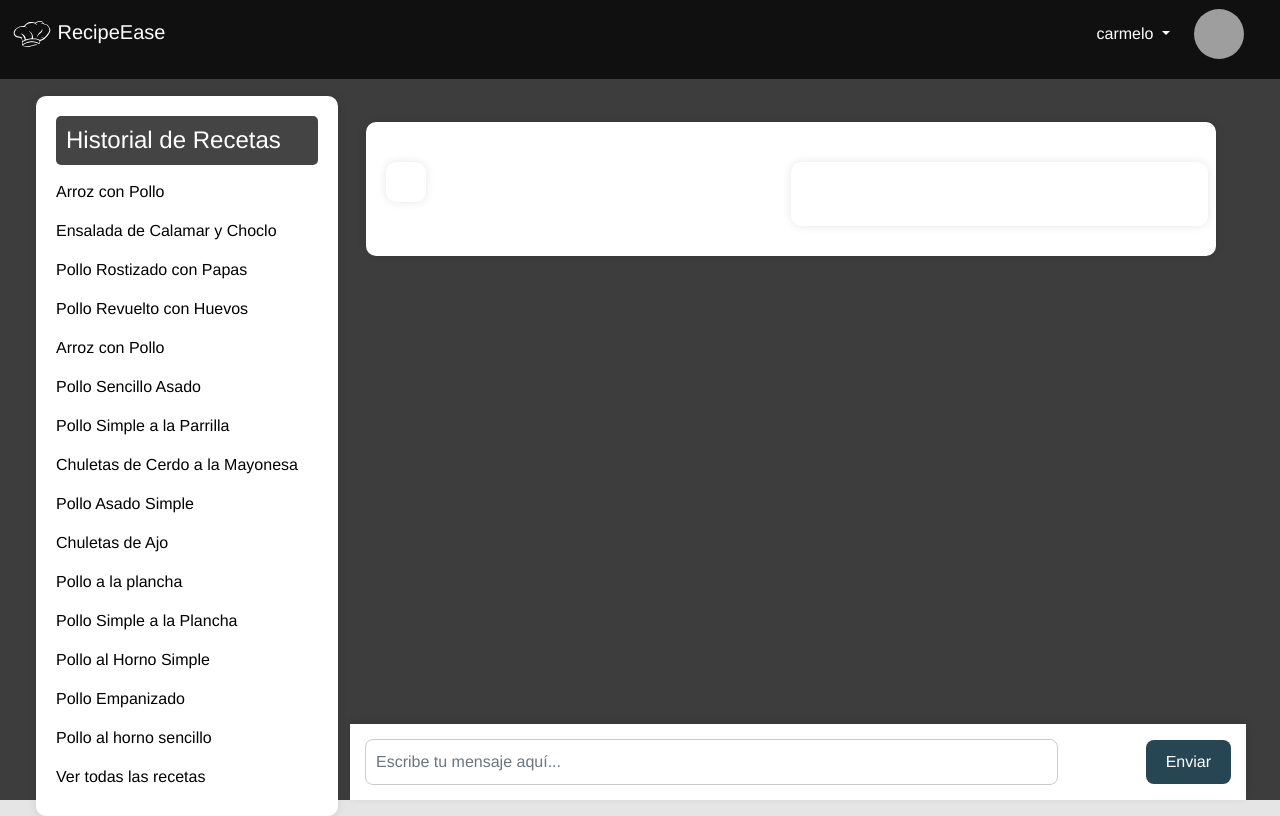
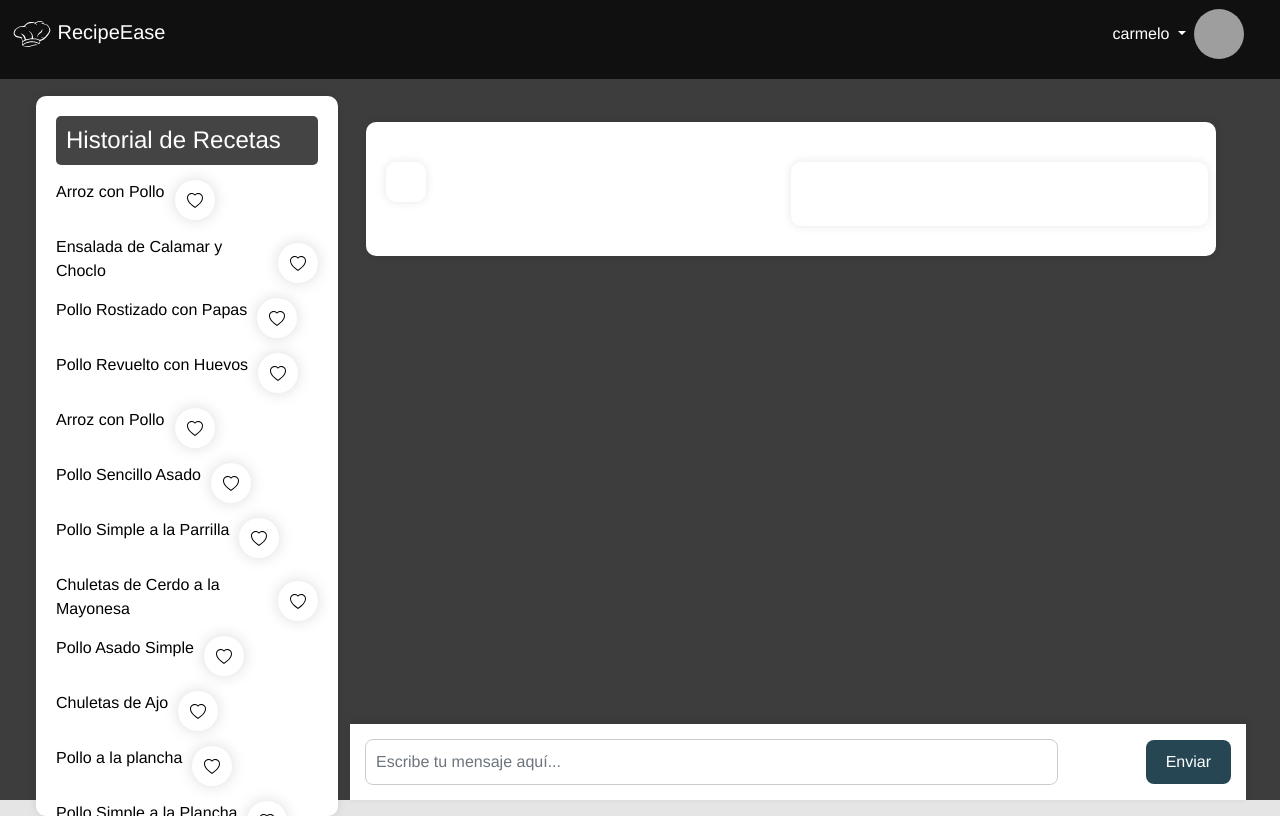
Before and after one commit to Nahuel402/Proyecto-Recipease, a PHP site: page /ChatBot.php in a window 1280 px wide. Run offline with PHP 8.4, Linux system fonts and the light colour scheme; the visitor is signed in with stand-in values (Sample User, id 1); data comes from the database, SQL or seed files in the repository; data that the repository does not hold is empty; grey boxes are pictures that could not be loaded.

Commit message:
Arreglos

```diff
--- a/Proyecto Final/assets/css/estiloschates.css
+++ b/Proyecto Final/assets/css/estiloschates.css
@@ -15,8 +15,41 @@ body {
 }
 
 .nombreU:focus{
+    color: #ffffff;
+}
+.A-Registro{
+    color: #000000;
+    text-decoration: none;
+}
+.A-Registro:hover{
+    color: #808080;
+}
+.Recetas{
+    display: flex;
+    min-width: 100%;
+}
+.RecetasFav{
+    flex: 1;
+    padding-left: 10px;
+    align-self: flex-end;
+}
+.container-buttons-card {
+	display: flex;
+	gap: 20px;
+}
+.container-buttons-card button {
+	border: none;
+	background: none;
+	outline: none;
+	cursor: pointer;
+	box-shadow: 0px 0px 15px #00000025;
+	width: 40px;
+	height: 40px;
+	border-radius: 50%;
+	font-size: 18px;
+}
+.favorite-btn{
 
-    color: #ffffff;
 }
 .entrada-chat input {
     width: 80%;
--- a/Proyecto Final/assets/js/chatbot.js
+++ b/Proyecto Final/assets/js/chatbot.js
@@ -1,3 +1,8 @@
+
+function click(){
+
+    document.getElementById("favorite").src = "../assets/images/heart-fill.svg";
+}
 async function FetchOpenAIResponse() {
     const apiKey = '';
     const url = 'https://api.openai.com/v1/chat/completions';
--- a/Proyecto Final/base_de_datos/Subir.php
+++ b/Proyecto Final/base_de_datos/Subir.php
@@ -62,7 +62,7 @@ if(isset($ID)){
                 while ($row = mysqli_fetch_array($query)){
                     $_SESSION["IdUsuario"] = $row["ID"];
                     $_SESSION["Registrado"]= 1 ;
-                    header("Location:../pages/acceder.php");
+                    header("Location:../pages/ChatBot.php");
                 }
             }else {
 
--- a/Proyecto Final/pages/ChatBot.php
+++ b/Proyecto Final/pages/ChatBot.php
@@ -8,13 +8,22 @@ $conn = new mysqli($servername, $username, $password, $dbname);
 if ($conn->connect_error) {
     die("Connection failed: " . $conn->connect_error);
 }
+$noingreso= "";
 $imagen = "";
 $nombre = "";
+if (isset($_SESSION["IdUsuario"])){
     $query = mysqli_query($conn, "SELECT Nombre, Imagen FROM usuarios WHERE ID = " . $_SESSION["IdUsuario"] . "") or die(mysqli_error($conn));
     while ($row = mysqli_fetch_array($query)) {
         $imagen = $row["Imagen"];
         $nombre = $row["Nombre"];
     }
+}else{
+    $noingreso="<div class='alert alert-warning alert-dismissible fade show' role='alert'>
+                                    <strong>Te has ingresado como invitado!</strong> Create una cuenta para disfrutár de todos nuestros servicios y guardar tus recetas favoritas <br><a href='Registrarse.php' class='A-Registro'>Registrate</a></a>
+                                </div>";
+}
+
+
 ?>
 <!DOCTYPE html>
 <html lang="en">
@@ -25,6 +34,13 @@ while ($row = mysqli_fetch_array($query)) {
     <link rel="stylesheet" href="../bootstrap/css/bootstrap.min.css">
     <link rel="stylesheet" href="../assets/css/globales.css">
     <link rel="stylesheet" href="../assets/css/estiloschates.css">
+        <link
+			rel="stylesheet"
+			href="https://cdnjs.cloudflare.com/ajax/libs/font-awesome/6.4.2/css/all.min.css"
+			integrity="sha512-z3gLpd7yknf1YoNbCzqRKc4qyor8gaKU1qmn+CShxbuBusANI9QpRohGBreCFkKxLhei6S9CQXFEbbKuqLg0DA=="
+			crossorigin="anonymous"
+			referrerpolicy="no-referrer"
+		/>
     <title>RecipeEase</title>
 
 </head>
@@ -41,25 +57,34 @@ while ($row = mysqli_fetch_array($query)) {
             <div class="col-3 seccion-historial">
                 <h4>Historial de Recetas</h4>
                 <ul>
-
                 <?php
+                if (isset($_SESSION["IdUsuario"])) {
                     $sql = "SELECT NomReceta, Id FROM `recetas recientes` WHERE Id_usuario = " . $_SESSION["IdUsuario"] . " ORDER BY Id DESC";
-
-
                     $result = mysqli_query($conn, $sql);
 
                     if ($result && mysqli_num_rows($result) > 0) {
                         while ($row = mysqli_fetch_assoc($result)) {
                             $nombreReceta = $row['NomReceta'];
                             $idReceta = $row['Id'];
-        echo "<li><a href='receta_detalle.php?id=$idReceta'>$nombreReceta</a></li>";
+                            echo "<li class='Recetas'><a href='receta_detalle.php?id=$idReceta'>$nombreReceta</a>
+                            <div class='RecetasFav'>
+                                <div class='container-buttons-card'>
+                                    <button class='favorite' onclick = 'Click()'>
+                                        <img class='favorite-btn' src='../assets/images/heart.svg' id='favorite'> </img>
+								    </button>
+                                </div>
+                            </div>
+                        </li>";
                         }
                     } else {
                         echo "<li>No hay recetas recientes.</li>";
                     }
+                        echo"<li><a href='historial.php'>Ver todas las recetas</a></li>
+                    </ul>";
+                }else{
+                    echo $noingreso;
+                }
                 ?>
-                 <li><a href="historial.php">Ver todas las recetas</li></a>
-                </ul>
 
             </div>
 
--- a/Proyecto Final/pages/historial.php
+++ b/Proyecto Final/pages/historial.php
@@ -48,7 +48,7 @@ while ($row = mysqli_fetch_array($query)) {
             <tbody>
                 <?php
                 // Consulta para obtener las recetas recientes
-                $sql = "SELECT NomReceta, Id FROM `recetas recientes` WHERE Id_usuario = " . $_SESSION["IdUsuario"] . " ORDER BY Id DESC";
+                $sql = "SELECT NomReceta, Id, fecha FROM `recetas recientes` WHERE Id_usuario = " . $_SESSION["IdUsuario"] . " ORDER BY Id DESC";
 
                 $result = mysqli_query($conn, $sql);
 
```
Also changed, not shown: Proyecto Final/assets/css/indexx.css (+18 -0 lines), Proyecto Final/base_de_datos/SaveRecipeTitle.php (+1 -10 lines), Proyecto Final/includes/header.php (+25 -15 lines), Proyecto Final/pages/Index.php (+6 -2 lines), Proyecto Final/assets/images/heart-fill copy.svg (added), Proyecto Final/assets/images/heart-fill.svg (added), Proyecto Final/assets/images/heart.svg (added). Lines whose indentation alone changed are shown as unchanged.
